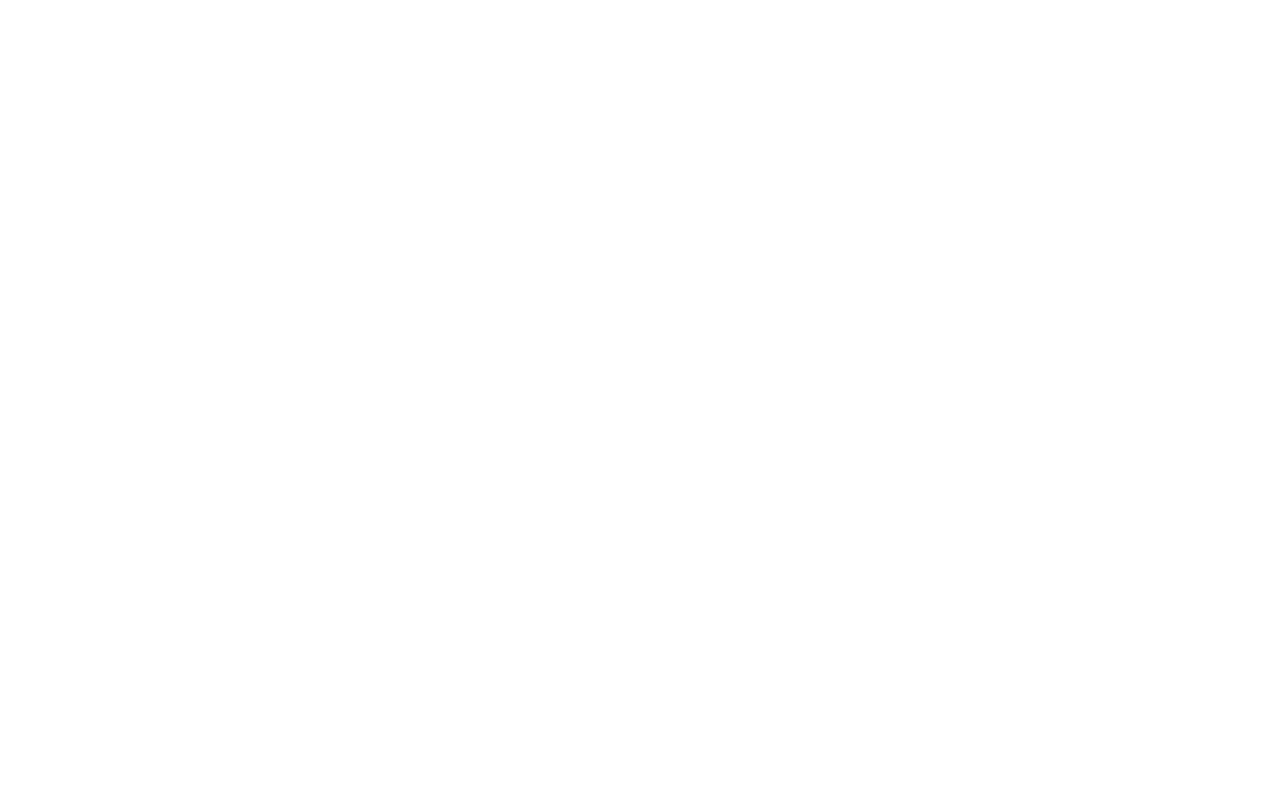
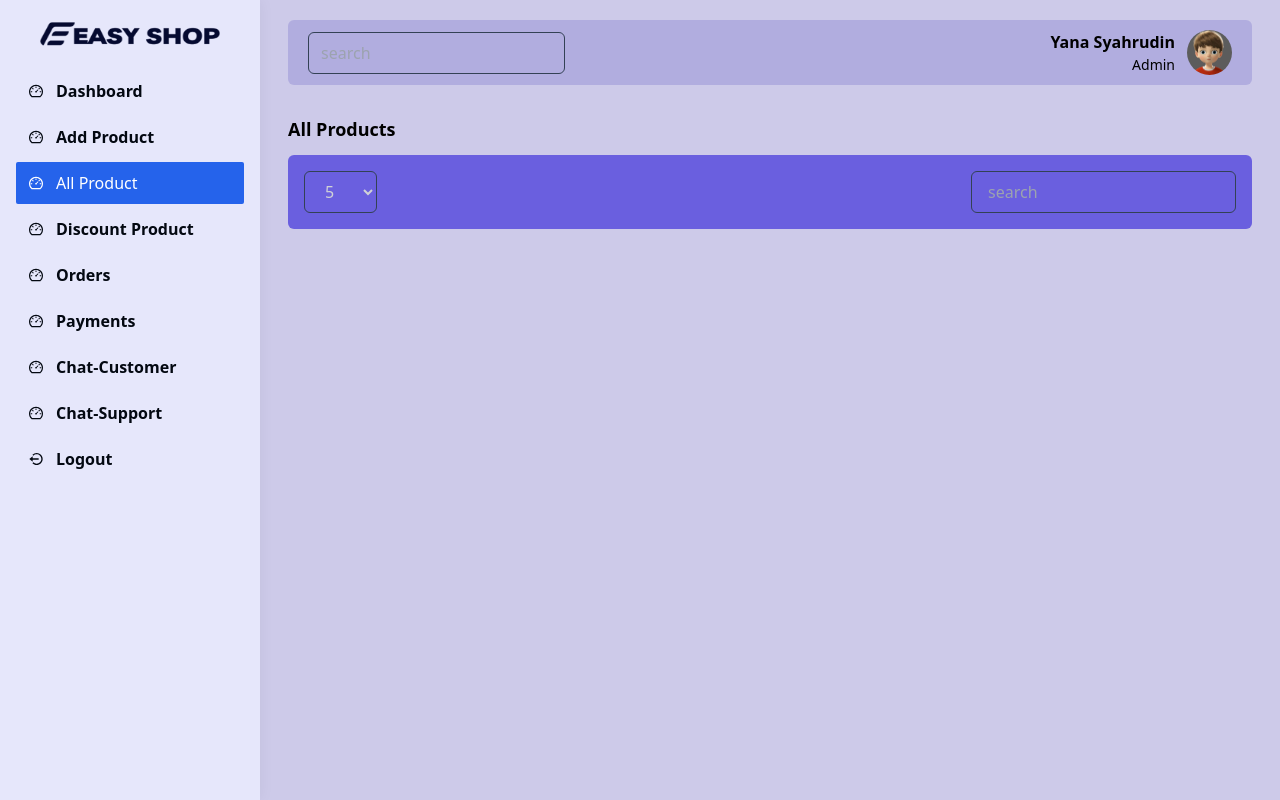
Before and after one commit to yanasyahrudin/ecomm-easyshop-dboard, a React (Create React App) app: page /seller/dashboard/products in a window 1280 px wide. Before the commit this address had no page. Built offline with nearby package versions, Linux system fonts and the light colour scheme.

Commit message:
products page design part 1

```diff
--- a/src/navigation/allNav.js
+++ b/src/navigation/allNav.js
@@ -81,7 +81,7 @@
         title: 'All Product',
         icon: <AiOutlineDashboard />,
         role: 'seller',
-        path: '/seller/dashboard/all-product'
+        path: '/seller/dashboard/products'
     },
     {
         id: 12,
--- a/src/router/routes/sellerRoutes.js
+++ b/src/router/routes/sellerRoutes.js
@@ -2,6 +2,7 @@
 const Home = lazy(()=> import('../../views/Home'))
 const SellerDashboard = lazy(()=> import('../../views/seller/SellerDashboard'))
 const AddProduct = lazy(()=> import('../../views/seller/AddProduct'))
+const Products = lazy(()=> import('../../views/seller/Products'))
 
 export const sellerRoutes = [
     {
@@ -19,4 +20,9 @@
         element: <AddProduct/>,
         ability: ['seller']
     },
+    {
+        path: '/seller/dashboard/products',
+        element: <Products/>,
+        ability: ['seller']
+    },
 ]
--- /dev/null
+++ b/src/views/components/Search.jsx
@@ -0,0 +1,23 @@
+import React from 'react';
+
+const Search = ({setParPage}) => {
+    return (
+        <div className="flex justify-between items-center">
+              <select
+                onChange={(e) => setParPage(parseInt(e.target.value))}
+                className="px-4 py-2 focus:border-indigo-500 outline-none bg-[#6a5fdf] border border-slate-700 rounded-md text-[#d0d2d6]"
+              >
+                <option value="5">5</option>
+                <option value="10">10</option>
+                <option value="20">20</option>
+              </select>
+              <input
+                className="px-4 py-2 focus:border-indigo-500 outline-none bg-[#6a5fdf] border border-slate-700 rounded-md text-[#d0d2d6]"
+                type="text"
+                placeholder="search"
+              />
+            </div>
+    );
+};
+
+export default Search;
--- /dev/null
+++ b/src/views/seller/Products.jsx
@@ -0,0 +1,24 @@
+/** @format */
+
+import React, { useState } from "react";
+import Search from "../components/Search";
+
+const Products = () => {
+    const [currentPage, setCurrentPage] = useState(1);
+    const [searchValue, setSearchValue] = useState("");
+    const [parPage, setParPage] = useState(5);
+
+  return (
+    <div className="px-2 lg:px-7 pt-5">
+      <h1 className="text-[#000000] font-semibold text-lg mb-3">
+        All Products
+      </h1>
+      <div className="w-full p-4 bg-[#6a5fdf] rounded-md">
+        <Search setParPage={setParPage}/>
+
+      </div>
+    </div>
+  );
+};
+
+export default Products;
```
